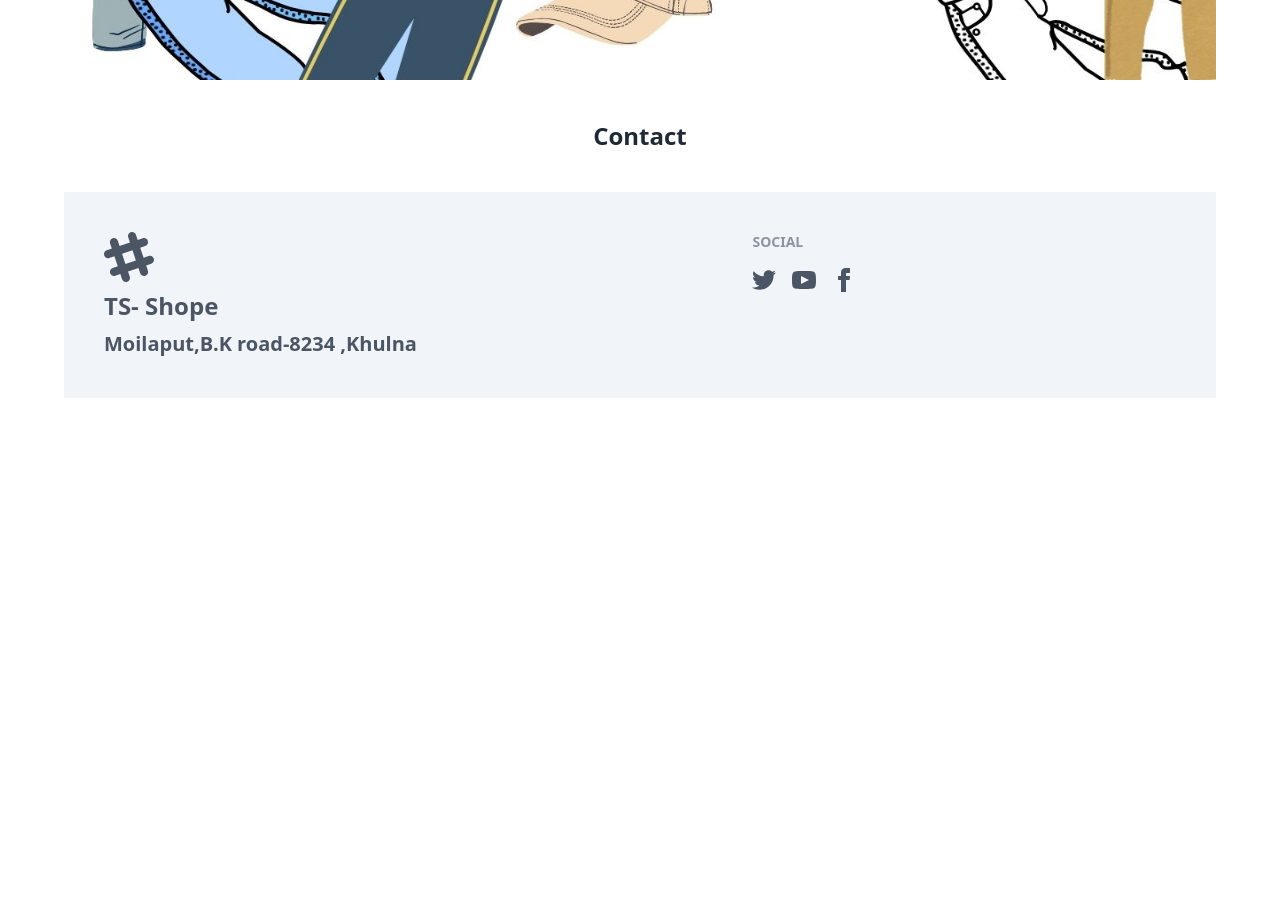
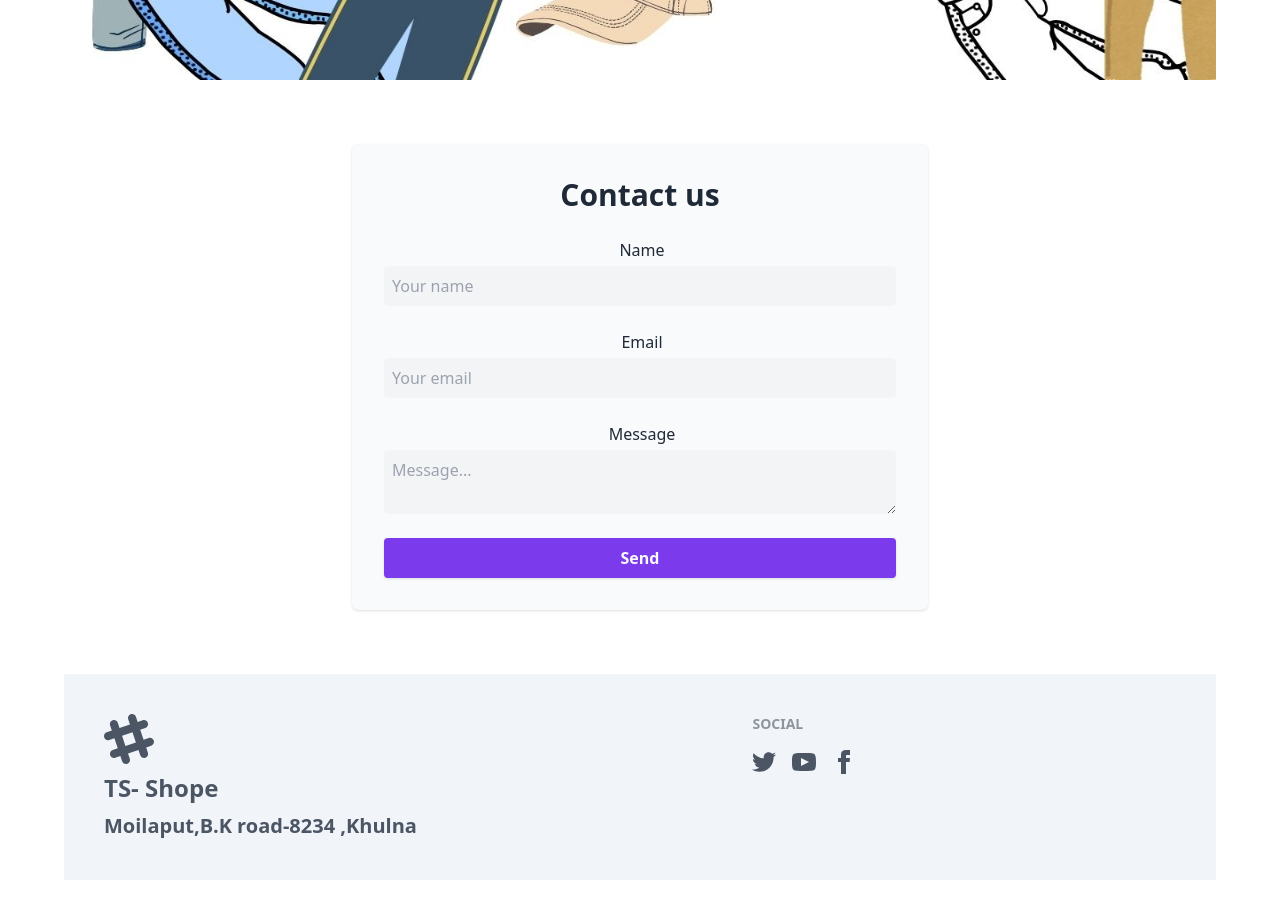
Before and after one commit to rezwanhossen/task-clint, a React (Vite) app: page / in a window 1280 px wide. Shown: the part 820-1732 px from the top of the page. Before the commit the page ends 1250 px from the top, so only its background shows below. Built offline with nearby package versions, Linux system fonts and the light colour scheme; no server answers.

Commit message:
contact add

```diff
--- a/src/Components/Home.jsx
+++ b/src/Components/Home.jsx
@@ -7,7 +7,61 @@ const Home = () => {
         <img className=" h-[100vh] w-full" src={logo} alt="" />
       </div>
       <div className="mt-10">
-        <h2 className=" text-2xl font-bold text-center">Contact</h2>
+        <div>
+          <section className="p-6 text-gray-800">
+            <form
+              noValidate=""
+              className="container w-full max-w-xl p-8 mx-auto space-y-6 rounded-md shadow bg-gray-50"
+            >
+              <h2 className="w-full text-3xl font-bold leading-tight">
+                Contact us
+              </h2>
+              <div>
+                <label htmlFor="name" className="block mb-1 ml-1">
+                  Name
+                </label>
+                <input
+                  id="name"
+                  type="text"
+                  placeholder="Your name"
+                  required=""
+                  className="block w-full p-2 rounded focus:outline-none focus:ring focus:ring-opacity-25 focus:ring-violet-600 bg-gray-100"
+                />
+              </div>
+              <div>
+                <label htmlFor="email" className="block mb-1 ml-1">
+                  Email
+                </label>
+                <input
+                  id="email"
+                  type="email"
+                  placeholder="Your email"
+                  required=""
+                  className="block w-full p-2 rounded focus:outline-none focus:ring focus:ring-opacity-25 focus:ring-violet-600 bg-gray-100"
+                />
+              </div>
+              <div>
+                <label htmlFor="message" className="block mb-1 ml-1">
+                  Message
+                </label>
+                <textarea
+                  id="message"
+                  type="text"
+                  placeholder="Message..."
+                  className="block w-full p-2 rounded autoexpand focus:outline-none focus:ring focus:ring-opacity-25 focus:ring-violet-600 bg-gray-100"
+                ></textarea>
+              </div>
+              <div>
+                <button
+                  type="submit"
+                  className="w-full px-4 py-2 font-bold rounded shadow focus:outline-none focus:ring hover:ring focus:ring-opacity-50 bg-violet-600 focus:ring-violet-600 hover:ring-violet-600 text-gray-50"
+                >
+                  Send
+                </button>
+              </div>
+            </form>
+          </section>
+        </div>
       </div>
     </div>
   );
```
